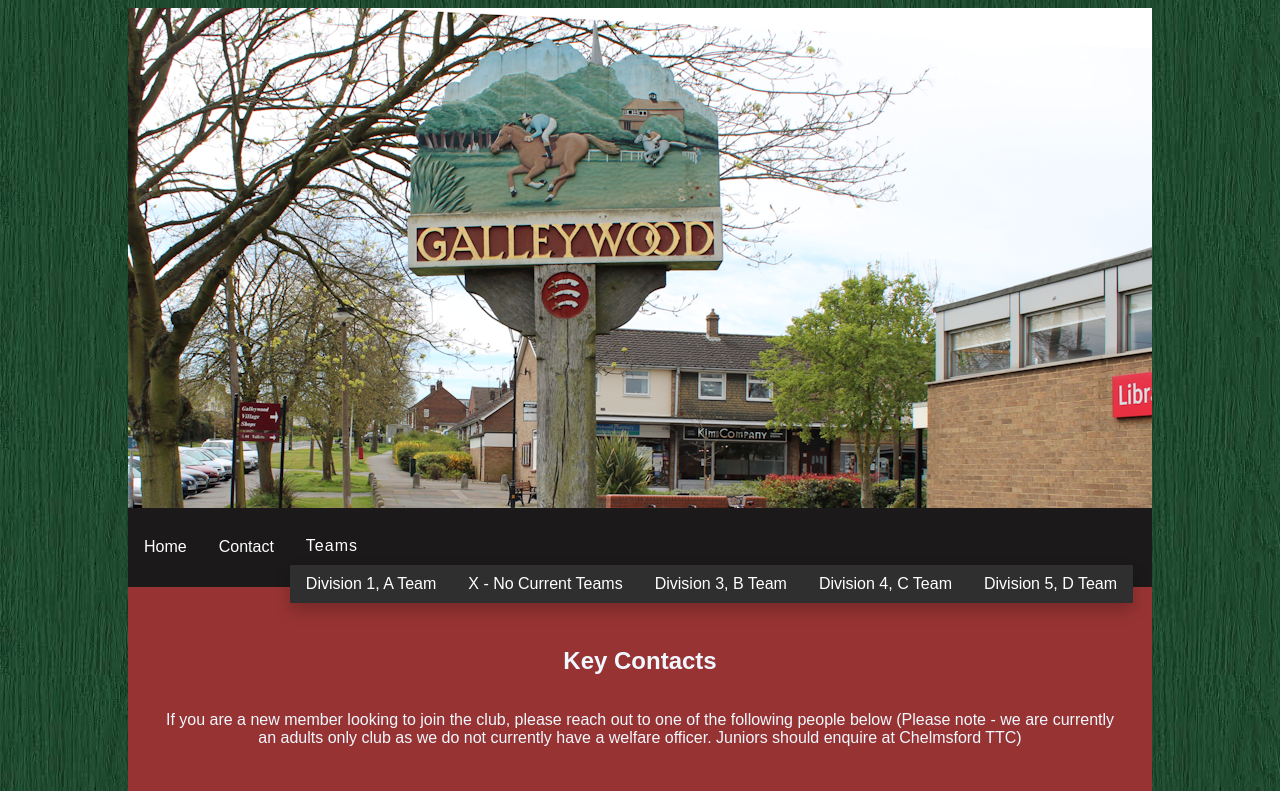
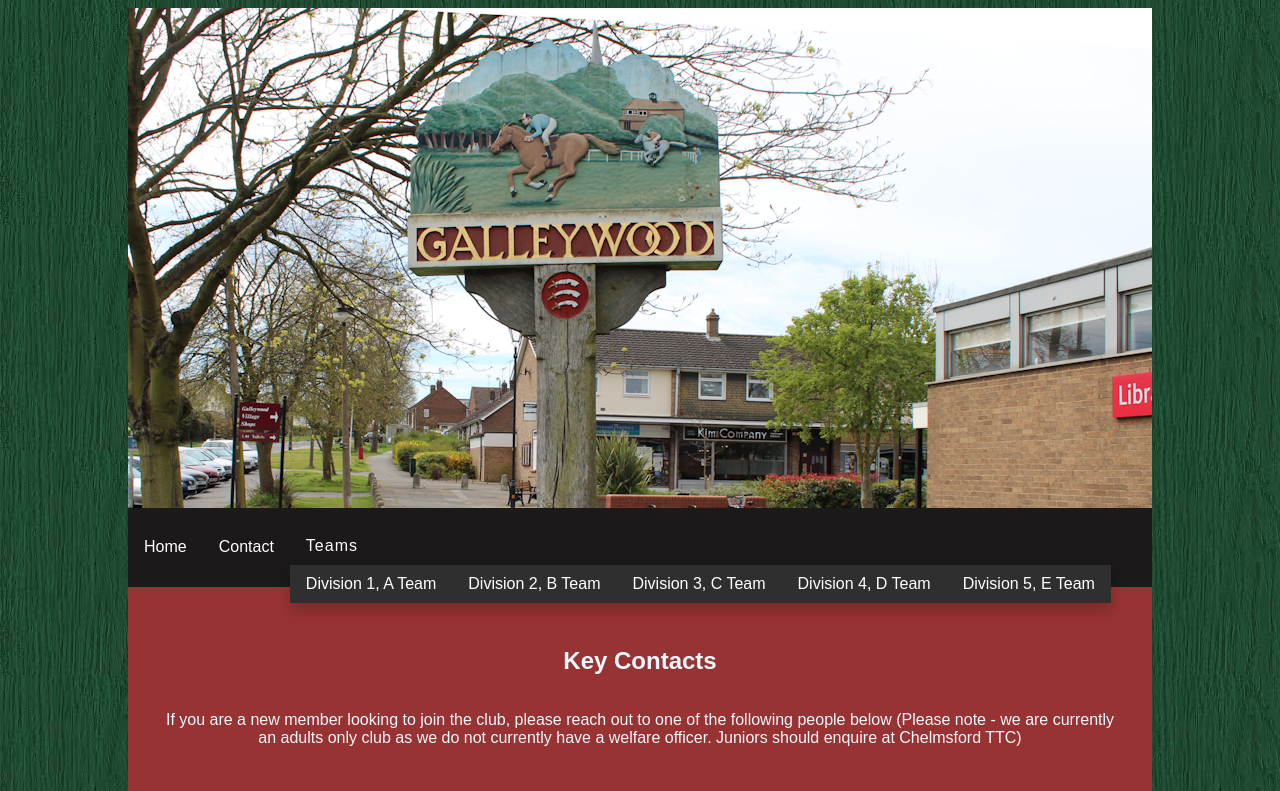
Before and after one commit to wizbe97/galleywood-ttc, a plain HTML site: page contact.html in a window 1280 px wide. Both pictures are taken after a click on the button "Teams". Shown: the top 791 px of the page. Drawn offline with Linux system fonts and the light colour scheme.

Commit message:
fix issue contact page

```diff
--- a/contact.html
+++ b/contact.html
@@ -17,20 +17,21 @@
         <img src="./images/galleywood-header.png" alt="Picture of Galleywood">
     </header>
     <nav>
-        <a href="./index.html">Home</a>
-        <a href="#contact">Contact</a>
+        <a href="#home">Home</a>
+        <a href="./contact.html">Contact</a>
         <div class="dropdown">
             <button class="dropbtn">Teams</button>
             <div class="dropdown-content">
-                <a href="https://www.tabletennis365.com/Chelmsford/Results/Team/Statistics/Sept_23-24/Division_1/Galleywood_A"
+                <a href="https://www.tabletennis365.com/Chelmsford/Results/Team/Statistics/Winter_2024-25/Division_1/Galleywood_A"
                     target="_blank">Division 1, A Team</a>
-                <a href="">X - No Current Teams</a>
-                <a href="https://www.tabletennis365.com/Chelmsford/Results/Team/Statistics/Sept_23-24/Division_3/Galleywood_B"
-                    target="_blank">Division 3, B Team</a>
-                <a href="https://www.tabletennis365.com/Chelmsford/Results/Team/Statistics/Sept_23-24/Division_4/Galleywood_C"
-                    target="_blank">Division 4, C Team</a>
-                <a href="https://www.tabletennis365.com/Chelmsford/Results/Team/Statistics/Sept_23-24/Division_5/Galleywood_D"
-                    target="_blank">Division 5, D Team</a>
+                <a href="https://www.tabletennis365.com/Chelmsford/Results/Team/Statistics/Winter_2024-25/Division_2/Galleywood_B"
+                    target="_blank">Division 2, B Team</a>
+                <a href="https://www.tabletennis365.com/Chelmsford/Results/Team/Statistics/Winter_2024-25/Division_3/Galleywood_C"
+                    target="_blank">Division 3, C Team</a>
+                <a href="https://www.tabletennis365.com/Chelmsford/Results/Team/Statistics/Winter_2024-25/Division_4/Galleywood_D"
+                    target="_blank">Division 4, D Team</a>
+                <a href="https://www.tabletennis365.com/Chelmsford/Results/Team/Statistics/Winter_2024-25/Division_5/Galleywood_E"
+                    target="_blank">Division 5, E Team</a>
             </div>
         </div>
     </nav>
```
